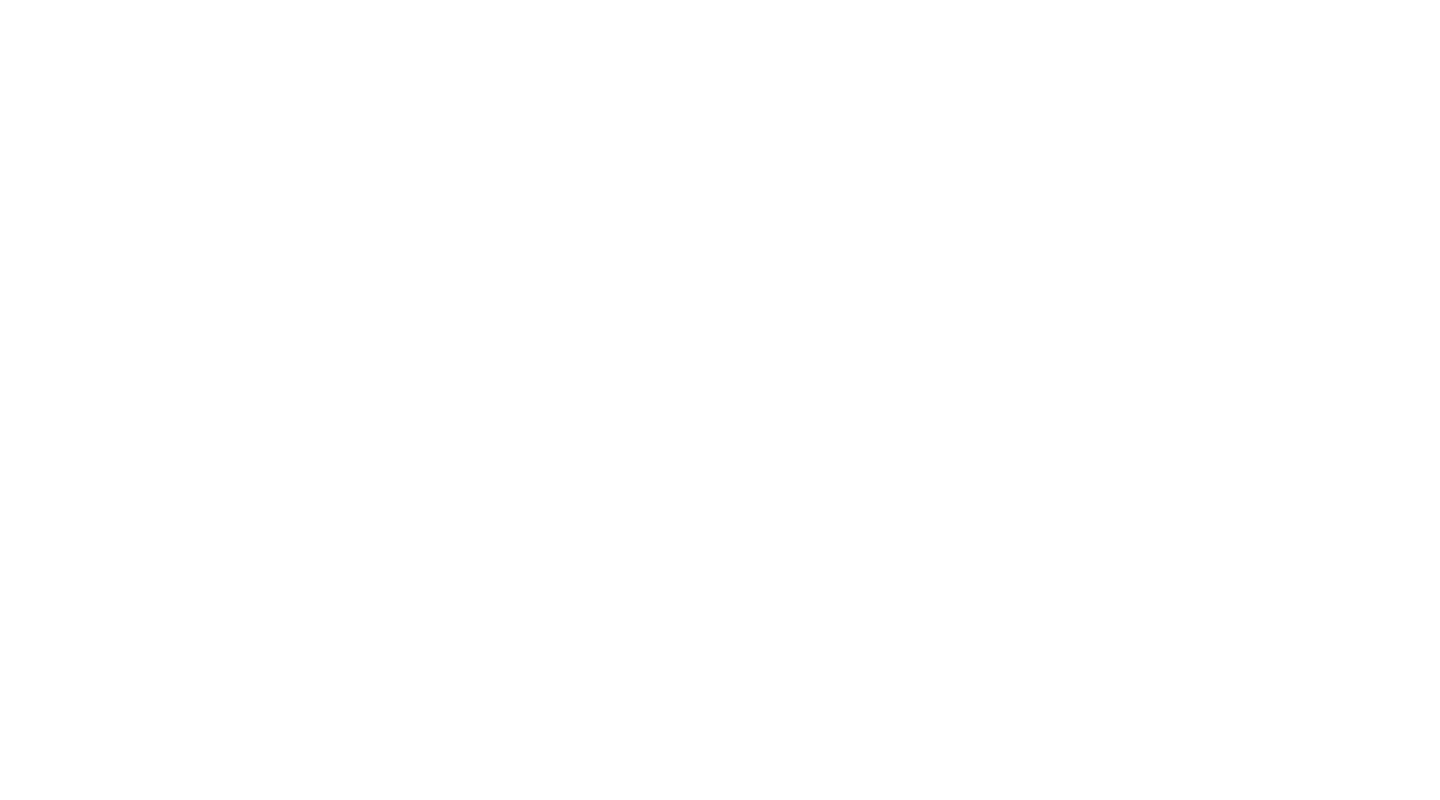
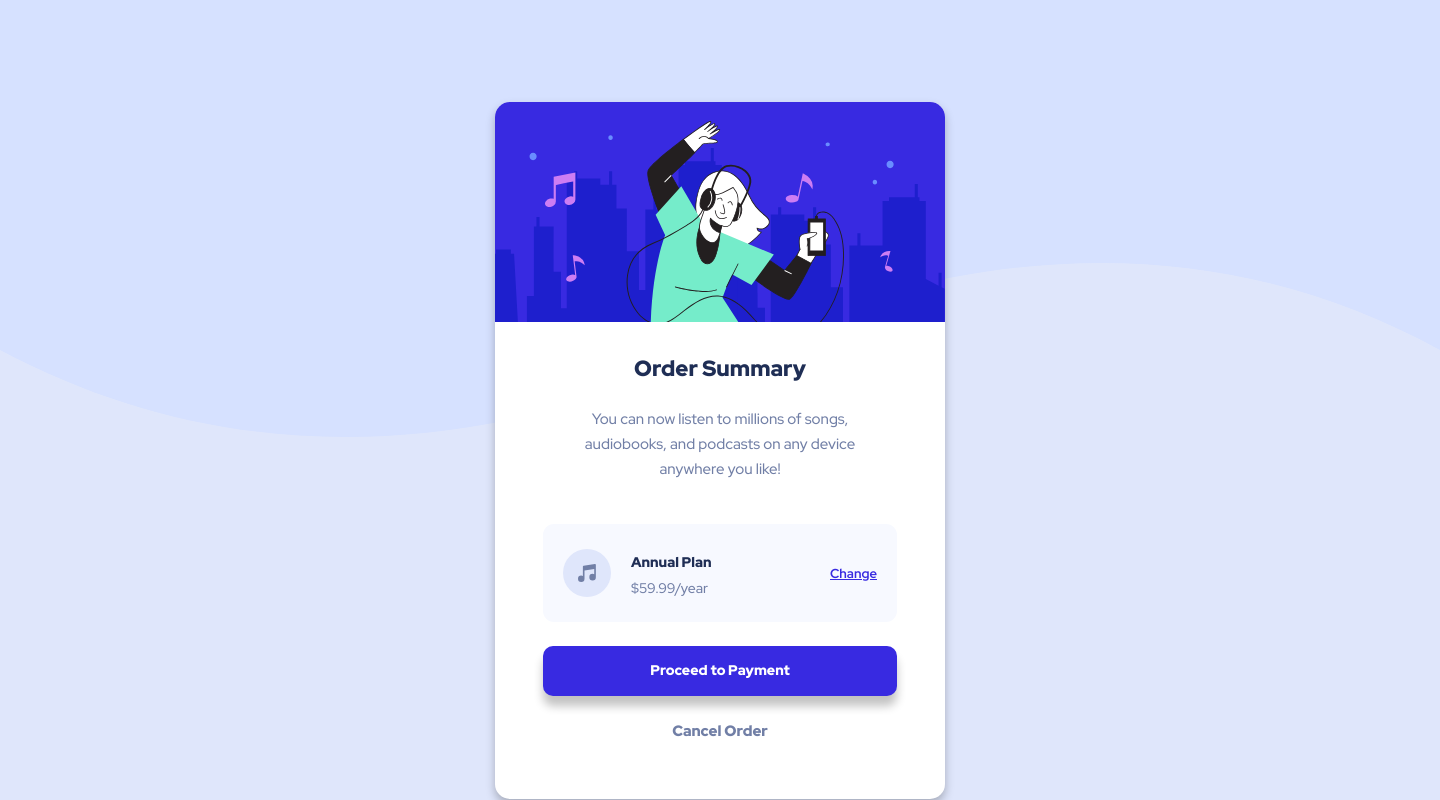
Before and after one commit to FernandoTejedorL/order-summary-component, a plain HTML site: page index.html in a window 1280 px wide. Shown: the whole page, 1440 px wide, since content can reach past the window. Drawn offline with Linux system fonts and the light colour scheme.

Commit message:
completed

```diff
--- a/css/styles.css
+++ b/css/styles.css
@@ -25,5 +25,202 @@ ul {
 
 body {
   margin: 0;
-  font-family: sans-serif;
+  font-family: "Red Hat Display", sans-serif;
+  background-color: #dfe6fb;
 }
+
+.bck-mob {
+  display: block;
+  position: absolute;
+  left: -139px;
+  height: 194px;
+  width: 639px;
+}
+
+@media screen and (width>768px) {
+  .bck-mob {
+    opacity: 0;
+  }
+}
+
+.img-mob {
+  height: 194px;
+  width: 639px;
+}
+
+.bck-dsk {
+  display: block;
+  position: absolute;
+  left: 0px;
+  height: 437px;
+  width: 1440px;
+  opacity: 0;
+}
+
+@media screen and (width>768px) {
+  .bck-dsk {
+    opacity: 1;
+  }
+}
+
+.card {
+  position: absolute;
+  top: 0px;
+  margin-top: 71px;
+  margin-left: 24px;
+  height: 567px;
+  width: 327px;
+  border-radius: 15px;
+  background-color: white;
+  box-shadow: 0px 5px 10px 0px rgba(0, 0, 0, 0.253);
+  overflow: hidden;
+}
+
+@media screen and (width>768px) {
+  .card {
+    margin-top: 102px;
+    margin-inline: 495px;
+    height: 697px;
+    width: 450px;
+  }
+}
+
+.container {
+  display: flex;
+  flex-direction: column;
+  justify-content: space-evenly;
+  align-items: center;
+  gap: 24px;
+}
+
+.box-head {
+  color: #1f2e55;
+  margin-top: 32px;
+  margin-bottom: 0px;
+  font-size: 22px;
+  font-weight: 900;
+}
+
+.box-text {
+  margin-top: 0px;
+  text-align: center;
+  line-height: 25px;
+  color: #717fa6;
+  font-size: 15px;
+  font-weight: 500;
+}
+
+@media screen and (width>768px) {
+  .box-text {
+    height: 78px;
+    width: 300px;
+  }
+}
+
+.music-plan {
+  display: flex;
+  justify-content: space-evenly;
+  align-items: center;
+  height: 48px;
+  width: 247px;
+  background-color: #f7f9ff;
+  border-radius: 11px;
+}
+
+@media screen and (width>768px) {
+  .music-plan {
+    height: 98px;
+    width: 354px;
+    justify-content: space-evenly;
+    align-items: center;
+  }
+}
+
+.icon-music {
+  height: 48px;
+  width: 48px;
+}
+
+.plan-price {
+  display: flex;
+  flex-direction: column;
+  justify-content: center;
+  height: 40px;
+  width: 81px;
+  margin-right: 30px;
+  margin-top: 17px;
+}
+
+@media screen and (width>768px) {
+  .plan-price {
+    height: 48px;
+    height: 92px;
+    margin-right: 98px;
+    gap: 8px;
+  }
+}
+
+.plan {
+  margin-top: 0px;
+  margin-bottom: 0px;
+  color: #1f2e55;
+  font-weight: 900;
+  font-size: 14px;
+}
+
+.price {
+  color: #717fa6;
+  font-weight: 500;
+  font-size: 14px;
+  margin-top: 0px;
+}
+
+.change {
+  color: #382ae1;
+  font-weight: 700;
+  font-size: 13px;
+  text-decoration: underline;
+}
+
+@media screen and (width>768px) {
+  .change:hover {
+    text-decoration: none;
+    color: #766cf1;
+  }
+}
+
+.pay {
+  height: 50px;
+  width: 279px;
+  background-color: #382ae1;
+  font-weight: 900;
+  font-size: 14px;
+  color: white;
+  padding: 15px 64px;
+  border-radius: 10px;
+  box-shadow: 0 10px 10px rgba(0, 0, 0, 0.24);
+  margin-bottom: 0px;
+}
+
+@media screen and (width>768px) {
+  .pay {
+    width: 354px;
+    text-align: center;
+  }
+
+  .pay:hover {
+    background-color: #766cf1;
+  }
+}
+
+.cancel {
+  font-size: 15px;
+  color: #717fa6;
+  font-weight: 900;
+}
+
+@media screen and (width>768px) {
+  .cancel:hover {
+    color: #1f2e55;
+  }
+}
--- a/index.html
+++ b/index.html
@@ -3,8 +3,59 @@
   <head>
     <meta charset="UTF-8" />
     <meta name="viewport" content="width=device-width, initial-scale=1.0" />
+    <link rel="preconnect" href="https://fonts.googleapis.com" />
+    <link rel="preconnect" href="https://fonts.gstatic.com" crossorigin />
+    <link
+      href="https://fonts.googleapis.com/css2?family=Red+Hat+Display:ital,wght@0,300..900;1,300..900&display=swap"
+      rel="stylesheet"
+    />
     <link rel="stylesheet" href="./css/styles.css" />
     <title>Document</title>
   </head>
-  <body></body>
+  <body>
+    <main>
+      <div class="bck-mob">
+        <img
+          class="img-mob"
+          src="./assets/images/pattern-background-mobile.svg"
+          alt=""
+        />
+      </div>
+      <div class="bck-dsk">
+        <img src="./assets/images/pattern-background-desktop.svg" alt="" />
+      </div>
+      <article class="card">
+        <div class="image">
+          <img src="./assets/images/illustration-hero.svg" alt="" />
+        </div>
+        <div class="container">
+          <h1 class="box-head">Order Summary</h1>
+          <p class="box-text">
+            You can now listen to millions of songs, audiobooks, and podcasts on
+            any device anywhere you like!
+          </p>
+
+          <div class="music-plan">
+            <img
+              class="icon-music"
+              src="./assets/images/icon-music.svg"
+              alt=""
+            />
+            <div class="plan-price">
+              <h2 class="plan">Annual Plan</h2>
+              <h3 class="price">$59.99/year</h3>
+            </div>
+            <a class="change" href="#">Change</a>
+          </div>
+
+          <div class="pay">
+            <a href="#">Proceed to Payment</a>
+          </div>
+          <div>
+            <a class="cancel" href="#">Cancel Order</a>
+          </div>
+        </div>
+      </article>
+    </main>
+  </body>
 </html>
```
Also changed, not shown: assets/images/icon-music.svg (added), assets/images/illustration-hero.svg (added), assets/images/pattern-background-desktop.svg (added), assets/images/pattern-background-mobile.svg (added).
